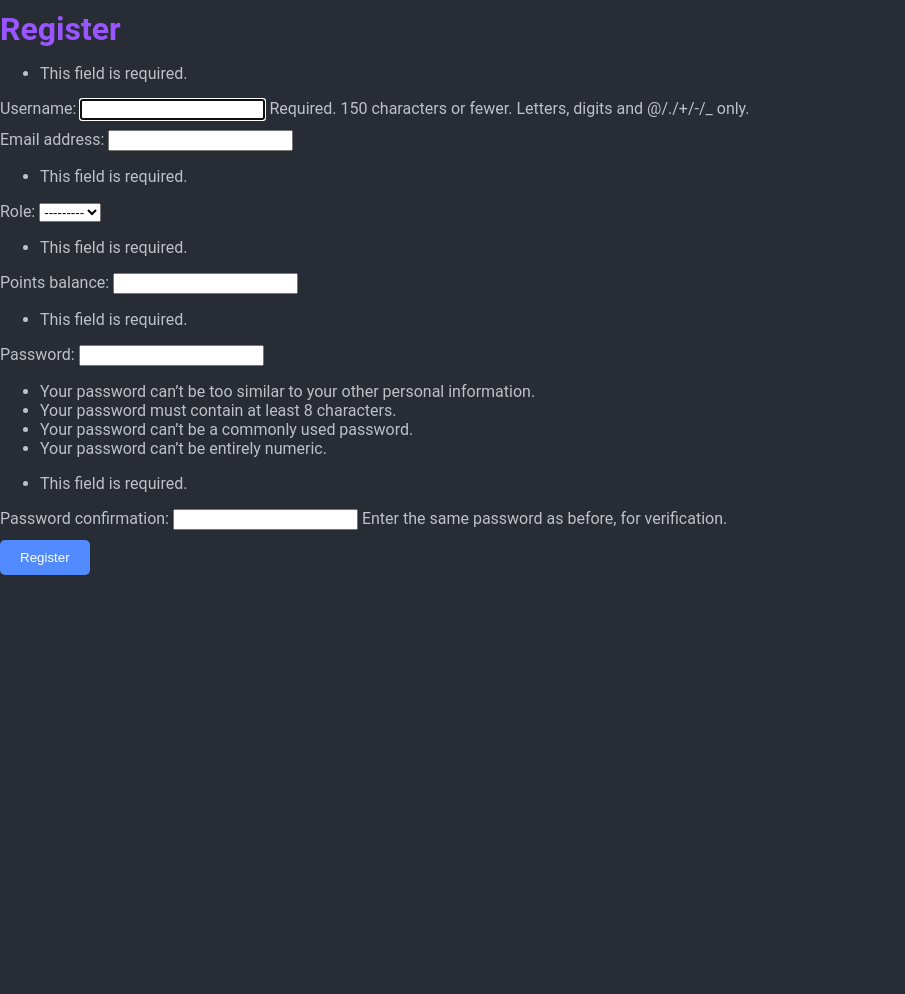
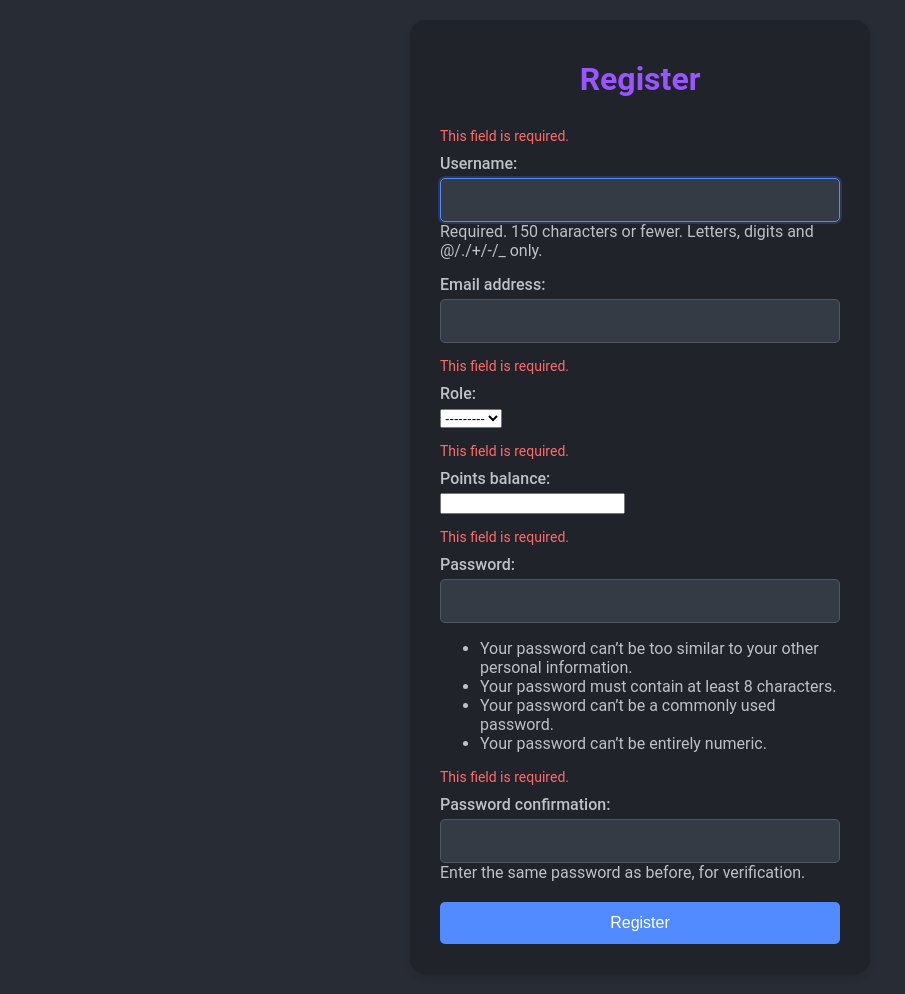
Before and after one commit to emmertex/chore_app, a Django app: page /register/ in a window 1280 px wide. Shown: the whole page, without its empty margins (0-905 px from the left). Before the commit the page ends 575 px from the top, so only its background shows below. Run offline with Django 5.2, Linux system fonts and the light colour scheme; parts of the project's set-up code (start-up, migrations or seed data) failed here and were passed over.

Commit message:
Minor layout improvements, and fix more djanco cron compatibility issues

```diff
--- a/chore_app/static/styles.css
+++ b/chore_app/static/styles.css
@@ -336,3 +336,86 @@ code {
 .small-text.description {
     color: #a395a2;
 }
+
+/* Authentication Forms */
+.auth-container {
+    display: flex;
+    justify-content: center;
+    align-items: center;
+    min-height: 100vh;
+    padding: 20px;
+}
+
+.auth-form {
+    background-color: rgba(0, 0, 0, 0.2);
+    border-radius: 15px;
+    padding: 30px;
+    width: 100%;
+    max-width: 400px;
+    box-shadow: 0 4px 6px rgba(0, 0, 0, 0.1);
+}
+
+.auth-form h1 {
+    text-align: center;
+    margin-bottom: 30px;
+    color: #9955ff;
+}
+
+.form-fields {
+    margin-bottom: 20px;
+}
+
+.form-fields p {
+    margin-bottom: 15px;
+}
+
+.form-fields label {
+    display: block;
+    margin-bottom: 5px;
+    color: #bec1c7;
+    font-weight: 500;
+}
+
+.form-fields input[type="text"],
+.form-fields input[type="email"],
+.form-fields input[type="password"] {
+    width: 100%;
+    padding: 12px;
+    border: 1px solid #525860;
+    border-radius: 5px;
+    background-color: #353b45;
+    color: #bec1c7;
+    font-size: 16px;
+    box-sizing: border-box;
+}
+
+.form-fields input[type="text"]:focus,
+.form-fields input[type="email"]:focus,
+.form-fields input[type="password"]:focus {
+    outline: none;
+    border-color: #528bff;
+    box-shadow: 0 0 0 2px rgba(82, 139, 255, 0.2);
+}
+
+.form-fields .errorlist {
+    list-style: none;
+    padding: 0;
+    margin: 5px 0 0 0;
+}
+
+.form-fields .errorlist li {
+    color: #ff6b6b;
+    font-size: 14px;
+    margin-bottom: 5px;
+}
+
+.form-actions {
+    text-align: center;
+}
+
+.form-actions button {
+    width: 100%;
+    padding: 12px;
+    font-size: 16px;
+    font-weight: 500;
+}
--- a/chore_app/templates/registration/register.html
+++ b/chore_app/templates/registration/register.html
@@ -1,6 +1,5 @@
 <!DOCTYPE html>
 <html lang="en">
-  <html>
   <head>
     <title>Register</title>
     {% load static %}
@@ -9,12 +8,19 @@
   </head>
 
   <body>
+    <div class="auth-container">
+      <div class="auth-form">
         <h1>Register</h1>
         <form method="post">
           {% csrf_token %}
+          <div class="form-fields">
             {{ form.as_p }}
+          </div>
+          <div class="form-actions">
             <button type="submit">Register</button>
+          </div>
         </form>
+      </div>
+    </div>
   </body>
 </html>
-</html>
--- a/settings.json
+++ b/settings.json
@@ -85,7 +85,7 @@
         "pk": 1,
         "fields": {
             "key": "daily_message",
-            "text": "Incomplete Chores Reward Percentage",
+            "text": "Incomplete Chores Reward Percentage"
         }
     }
 ]
```
Also changed, not shown: chore_app/templates/registration/login.html (+8 -2 lines). Lines whose indentation alone changed are shown as unchanged.
